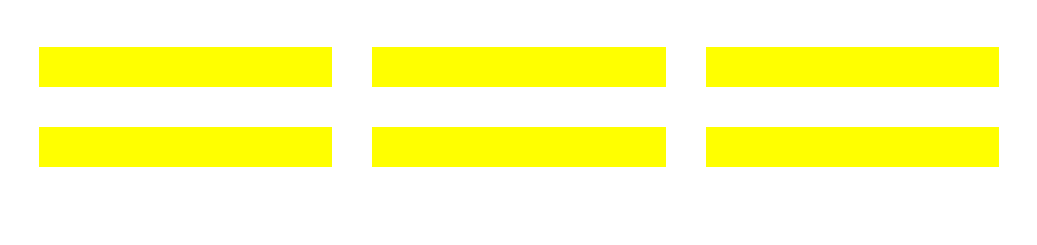
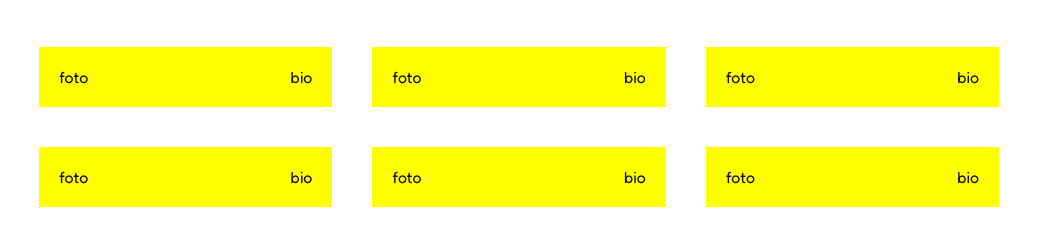
Before and after one commit to MatteoSanson/html-css-float-cards, a plain HTML site: page index.html in a window 1280 px wide. Shown: the part 191-436 px from the top of the page, without its empty margins (121-1158 px from the left). Drawn offline with Linux system fonts and the light colour scheme.

Commit message:
fix: blocchi colorati

```diff
--- a/css/style.css
+++ b/css/style.css
@@ -33,3 +33,11 @@ h1 {
     margin: 20px;
     background-color: yellow;
 }
+
+.foto {
+    float: left;
+}
+
+.bio {
+    float: right;
+}
--- a/index.html
+++ b/index.html
@@ -30,12 +30,30 @@
     <main>
         <div class="container">
             <div class="team">
-                <div class="col"></div>
-                <div class="col"></div>
-                <div class="col"></div>
-                <div class="col"></div>
-                <div class="col"></div>
-                <div class="col"></div>
+                <div class="col">
+                    <div class="foto">foto</div>
+                    <div class="bio">bio</div>
+                </div>
+                <div class="col">
+                    <div class="foto">foto</div>
+                    <div class="bio">bio</div>
+                </div>
+                <div class="col">
+                    <div class="foto">foto</div>
+                    <div class="bio">bio</div>
+                </div>
+                <div class="col">
+                    <div class="foto">foto</div>
+                    <div class="bio">bio</div>
+                </div>
+                <div class="col">
+                    <div class="foto">foto</div>
+                    <div class="bio">bio</div>
+                </div>
+                <div class="col">
+                    <div class="foto">foto</div>
+                    <div class="bio">bio</div>
+                </div>
             </div>
         </div>
     </main>
```
